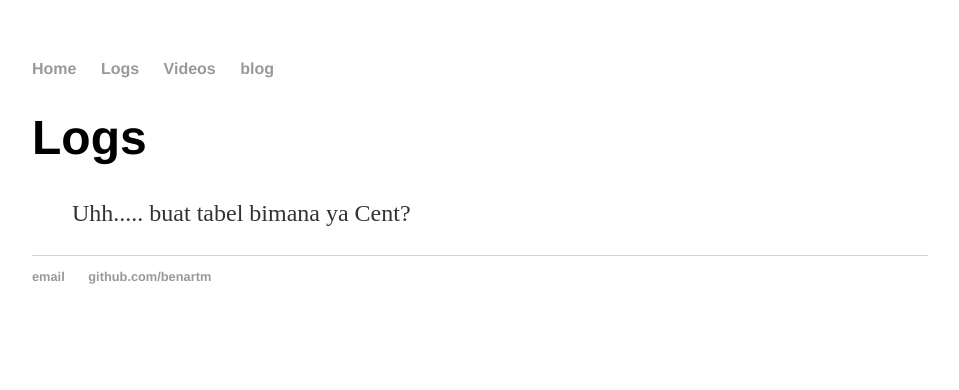
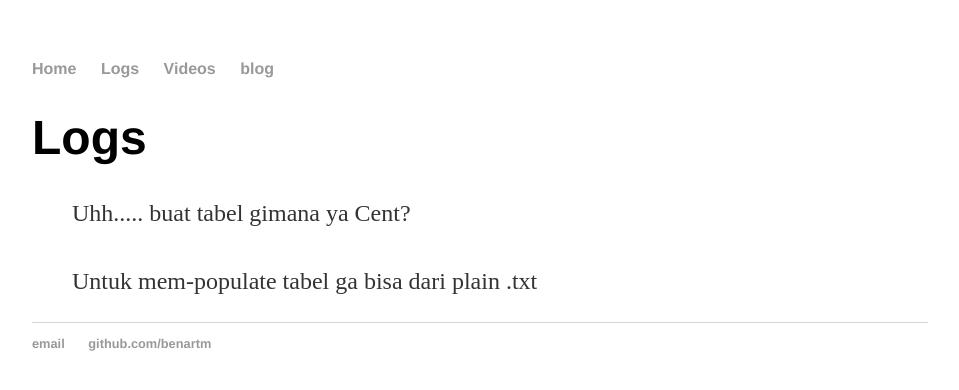
Before and after one commit to BenArtM/BenArtM.github.io, a Jekyll site: the page built from logs/index.html, in a window 1280 px wide. Shown: the top 390 px of the page, without its empty margins (160-1119 px from the left). Built offline with Jekyll 4.4.1, drawn with Linux system fonts in a browser that asks for light colours.

Commit message:
Update index.html

```diff
--- a/logs/index.html
+++ b/logs/index.html
@@ -4,5 +4,7 @@ title: Logs
 ---
 	<h1>{{ page.title }}</h1>
 	<ul class="logs">
-		<p>Uhh..... buat tabel bimana ya Cent?</p>
+		<p>Uhh..... buat tabel gimana ya Cent? <br></br>
+		Untuk mem-populate tabel ga bisa dari plain .txt
+		</p>
 	</ul>
```
